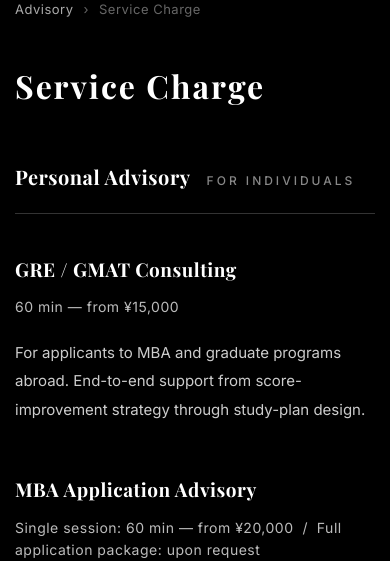
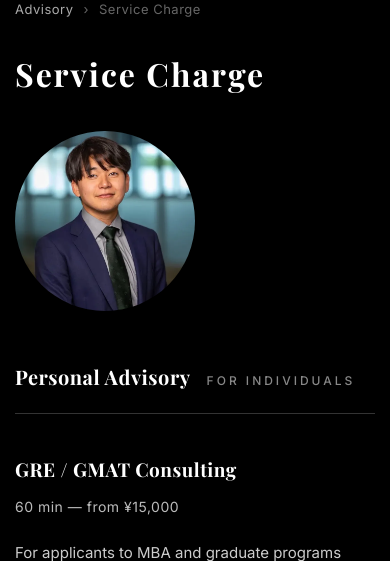
Before and after one commit to cer-apple/portfolio, a Django app: page /advisory/detail/ in a window 390 px wide. Shown: the part 101-662 px from the top of the page. Run offline with Django 5.2, Linux system fonts and the light colour scheme.

Commit message:
Add circular portrait beside Service Charge title
Use the existing portrait.jpg (in color, not grayscaled) to the right of
the Service Charge heading, matching the soft circular-crop style the
user referenced. Tunes: object-position center 5% to keep the head
from clipping, header uses flex-start + 70px gap so the portrait sits
next to the title rather than being pushed to the far right edge,
mobile stacks vertically with a smaller 180px crop.

Co-Authored-By: Claude Opus 4.7 (1M context) <noreply@anthropic.com>

```diff
--- a/static/main/css/style.css
+++ b/static/main/css/style.css
@@ -601,12 +601,41 @@ body {
     color: #666;
 }
 
+.advisory-detail-header {
+    display: flex;
+    justify-content: flex-start;
+    align-items: center;
+    gap: 70px;
+    margin-bottom: 70px;
+}
+
+.advisory-detail-heading {
+    flex-shrink: 0;
+}
+
+.advisory-detail-heading .advisory-breadcrumb {
+    margin-bottom: 28px;
+}
+
+.advisory-detail-portrait {
+    flex-shrink: 0;
+}
+
+.advisory-detail-portrait img {
+    width: 260px;
+    height: 260px;
+    border-radius: 50%;
+    object-fit: cover;
+    object-position: center 5%;
+    display: block;
+}
+
 .advisory-detail-title {
     font-family: 'Playfair Display', serif;
     font-size: 44px;
     font-weight: 700;
     letter-spacing: 2px;
-    margin-bottom: 70px;
+    margin-bottom: 0;
 }
 
 .advisory-detail-section {
@@ -716,9 +745,18 @@ body {
     .advisory-note {
         margin-bottom: 60px;
     }
+    .advisory-detail-header {
+        flex-direction: column;
+        align-items: flex-start;
+        gap: 32px;
+        margin-bottom: 50px;
+    }
+    .advisory-detail-portrait img {
+        width: 180px;
+        height: 180px;
+    }
     .advisory-detail-title {
         font-size: 32px;
-        margin-bottom: 50px;
     }
     .advisory-detail-section {
         margin-bottom: 70px;
--- a/templates/advisory_detail.html
+++ b/templates/advisory_detail.html
@@ -1,16 +1,23 @@
 {% extends "base.html" %}
+{% load static %}
 
 {% block title %}Service Charge - Advisory & Consulting{% endblock %}
 
 {% block content %}
 <div class="page-container advisory-detail">
+    <div class="advisory-detail-header">
+        <div class="advisory-detail-heading">
             <nav class="advisory-breadcrumb" aria-label="Breadcrumb">
                 <a href="{% url 'advisory' %}">Advisory</a>
                 <span>&rsaquo;</span>
                 <span>Service Charge</span>
             </nav>
-
             <h1 class="advisory-detail-title">Service Charge</h1>
+        </div>
+        <div class="advisory-detail-portrait" aria-hidden="true">
+            <img src="{% static 'main/images/portrait.jpg' %}" alt="Tatsuki Okonogi portrait">
+        </div>
+    </div>
 
     <section class="advisory-detail-section">
         <h2 class="advisory-detail-section-title">
```
Lines whose indentation alone changed are shown as unchanged.
